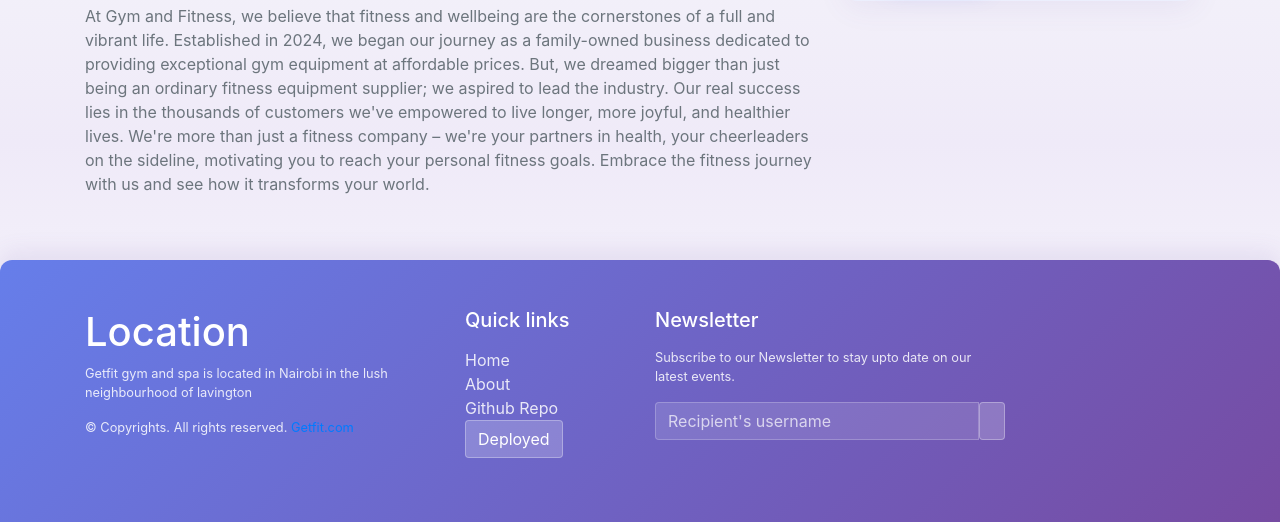
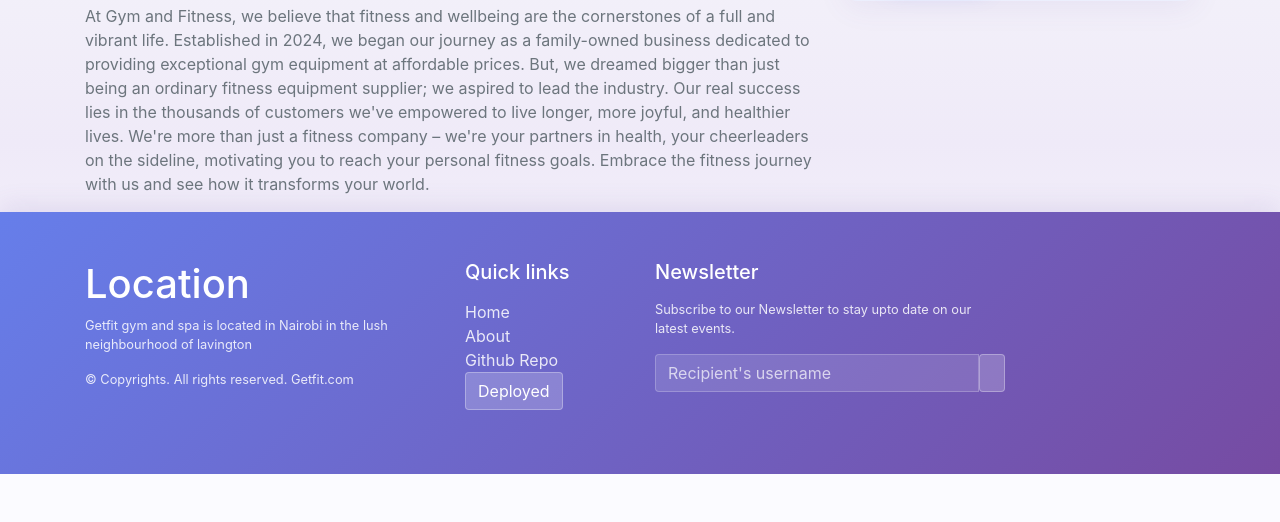
Before and after one commit to Muliro1/fitness_club_mgt, a Flask app: page /about in a window 1280 px wide. Shown: the part 1817-2339 px from the top of the page. After the commit the page ends 2291 px from the top, so only its background shows below. Run offline with Flask 3, Linux system fonts and the light colour scheme; some libraries are stand-ins or nearby versions.

Commit message:
footer-fix

```diff
--- a/app/static/main.css
+++ b/app/static/main.css
@@ -13,12 +13,23 @@
   --shadow-soft: 0 6px 30px rgba(103, 78, 162, 0.08);
 }
 
+html, body {
+  height: 100%;
+}
+
 body {
   background: linear-gradient(180deg, #f7f8fb 0%, #efeaf8 45%, #fbfbfe 100%);
   background-attachment: fixed;
   color: var(--text-main);
   margin-top: 5rem;
   min-height: 100vh;
+  display: flex;
+  flex-direction: column;
+}
+
+.site-content {
+  flex: 1 0 auto;
+  width: 100%;
 }
 
 h1, h2, h3, h4, h5, h6 {
@@ -197,48 +208,51 @@ a.list-group-item-light:hover {
   box-shadow: 0 0 0 0.2rem rgba(102, 126, 234, 0.15);
 }
 
-/* Footer */
-footer {
-  margin-top: 3rem;
+/* Footer — full-width bar pinned to page bottom */
+.site-footer,
+footer.site-footer {
+  width: 100%;
+  margin-top: auto;
+  flex-shrink: 0;
   background: linear-gradient(135deg, var(--purple-start) 0%, var(--purple-end) 100%);
-  border-radius: 12px 12px 0 0;
+  border-radius: 0;
   box-shadow: 0 -6px 24px rgba(103, 78, 162, 0.12);
 }
 
-footer .text-white,
-footer h5 {
+.site-footer .text-white,
+.site-footer h5 {
   color: #ffffff !important;
 }
 
-footer .text-muted,
-footer .small,
-footer p,
-footer a {
+.site-footer .text-muted,
+.site-footer .small,
+.site-footer p,
+.site-footer a {
   color: rgba(255, 255, 255, 0.85) !important;
 }
 
-footer a:hover {
+.site-footer a:hover {
   color: #ffffff !important;
   text-decoration: underline;
 }
 
-footer .form-control {
+.site-footer .form-control {
   background: rgba(255, 255, 255, 0.12);
   border: 1px solid rgba(255, 255, 255, 0.22);
   color: #fff;
 }
 
-footer .form-control::placeholder {
+.site-footer .form-control::placeholder {
   color: rgba(255, 255, 255, 0.7);
 }
 
-footer .btn-primary {
+.site-footer .btn-primary {
   background: rgba(255, 255, 255, 0.2);
   border: 1px solid rgba(255, 255, 255, 0.3);
   box-shadow: none;
 }
 
-footer .btn-primary:hover {
+.site-footer .btn-primary:hover {
   background: rgba(255, 255, 255, 0.3);
 }
 
--- a/app/templates/about.html
+++ b/app/templates/about.html
@@ -41,7 +41,7 @@
         </div>
       </nav>
     </header>
-    <main role="main" class="container">
+    <main role="main" class="container site-content">
       <div class="row">
         <div class="col-md-8">
           <div class=" text-white mb-3">
@@ -111,9 +111,7 @@
           </div>
           </main>
 
-
-      <!-- FOOTER -->
-    <footer class="w-100 py-4 flex-shrink-0">
+    <footer class="site-footer py-4">
       <div class="container py-4">
           <div class="row gy-4 gx-5">
               <div class="col-lg-4 col-md-6">
@@ -142,9 +140,7 @@
               </div>
           </div>
       </div>
-  </footer>
-</div>
-    </main>
+    </footer>
 
 
     <!-- Optional JavaScript -->
```
Also changed, not shown: app/templates/layout.html (+5 -6 lines).
